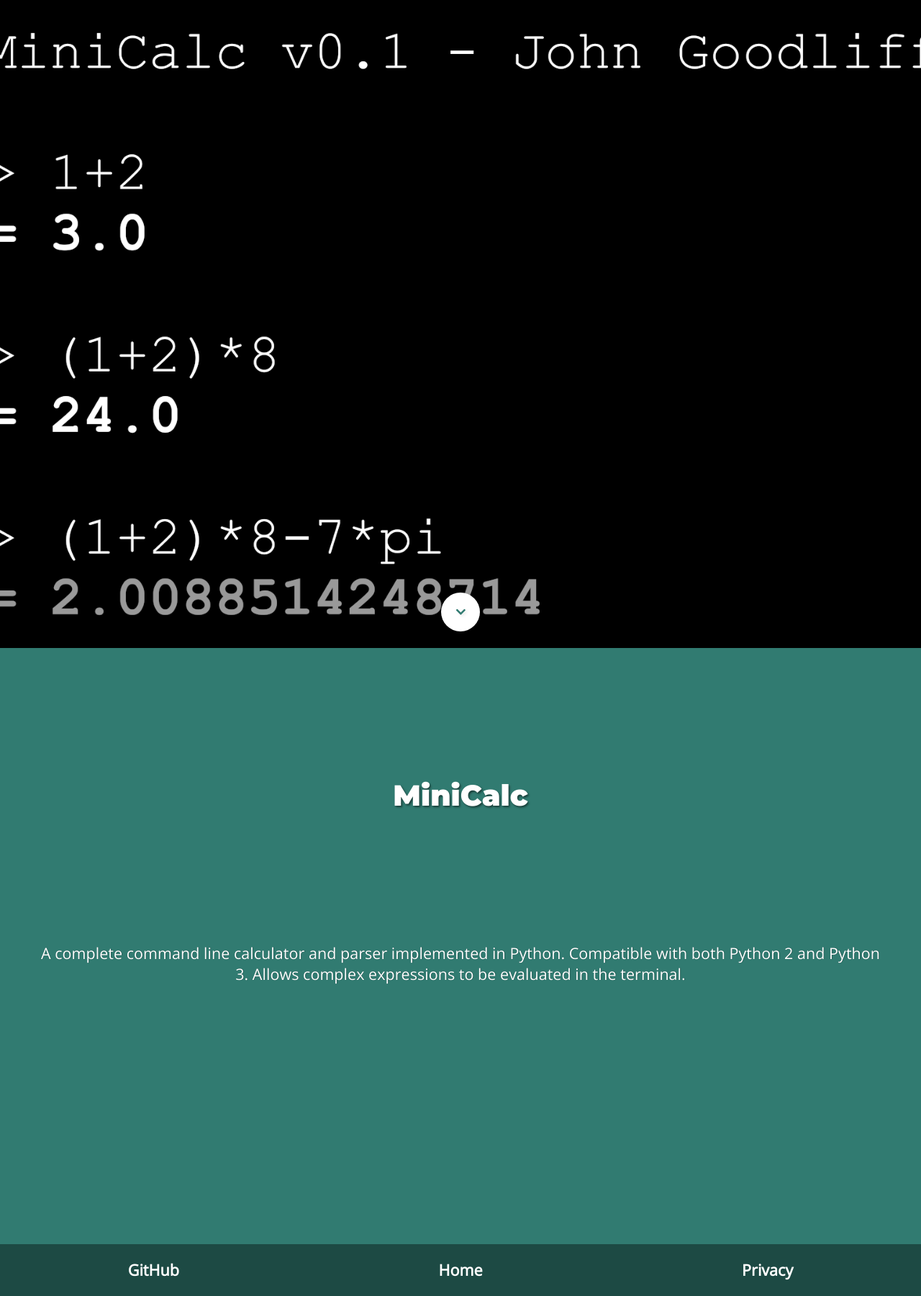
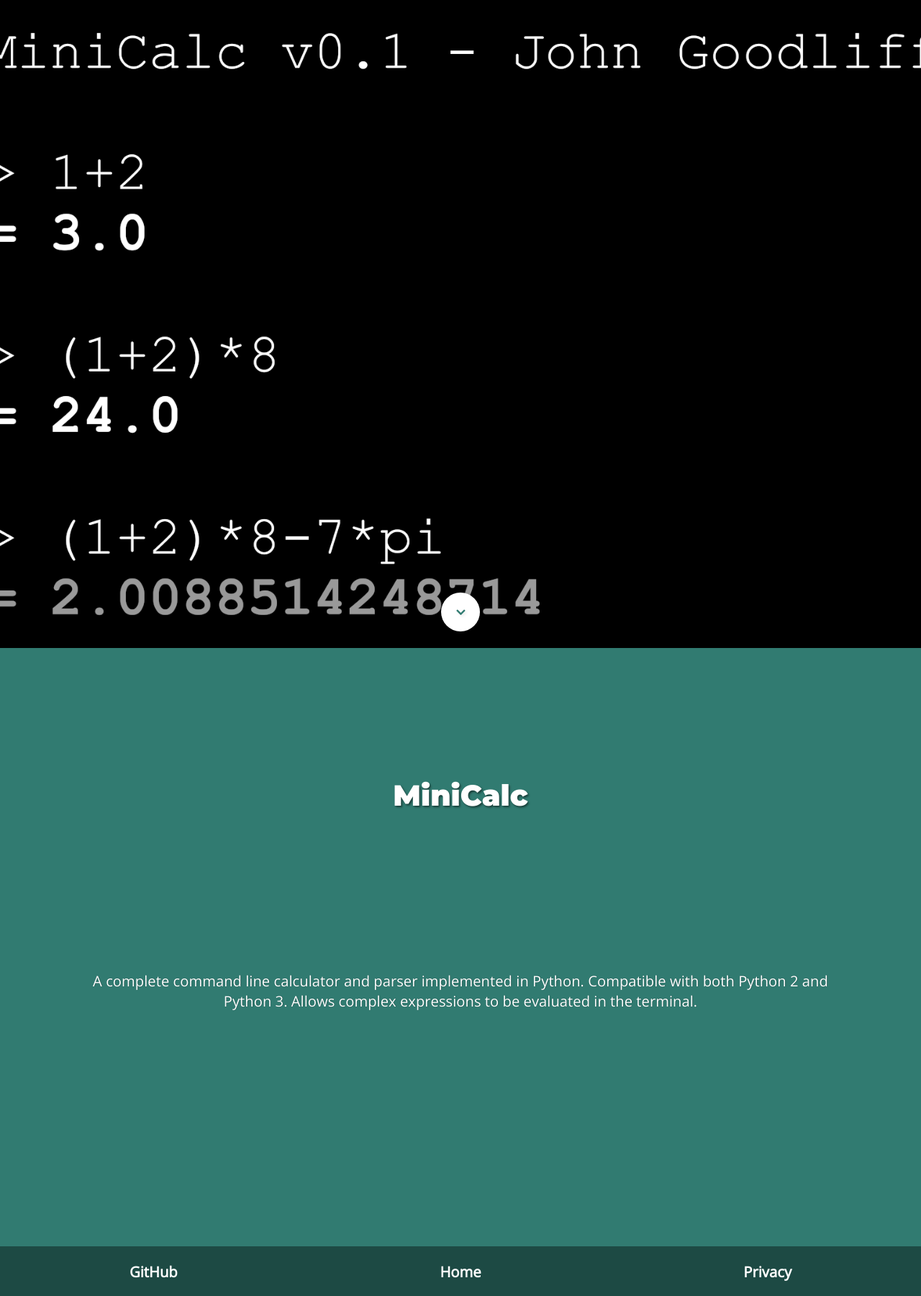
Before and after one commit to jerboa88/jerboa88.github.io, a Jekyll site: the page built from _projects/MiniCalc.md, in a window 1280 px wide. Shown: the whole page at 72% size. Built offline with Jekyll 4.4.1, drawn with Linux system fonts in a browser that asks for light colours; some web fonts are replaced.

Commit message:
Fixed UI scaling on mobile. Decreased font size. Added auto-scrolling for project pages. Prefixed CSS. Factored out common code into templates. Fixed 'element not found' error. Fixed transition when scaling page

```diff
--- /dev/null
+++ b/_includes/common_head.html
@@ -0,0 +1,45 @@
+<head>
+	<meta charset="utf-8">
+	<meta http-equiv="X-UA-Compatible" content="IE=edge">
+	<meta name="viewport" content="width=device-width, initial-scale=1.0, maximum-scale=1.0, user-scalable=yes">
+	<meta name="description" content="{{ site.description }}">
+	<meta name="author" content="{{ site.author }}">
+	<title>{{ site.title }}</title>
+
+	<!-- Global site tag (gtag.js) - Google Analytics -->
+	<script async src="https://www.googletagmanager.com/gtag/js?id=UA-131464775-1"></script>
+	<script>
+		window.dataLayer = window.dataLayer || []
+		function gtag(){dataLayer.push(arguments)}
+		gtag('js', new Date())
+
+		gtag('config', 'UA-131464775-1')
+	</script>
+	<script type="application/ld+json">
+	{
+		"@context": "http://schema.org",
+		"@type": "Person",
+		"name": "John Goodliff",
+		"url": "https://johng.io",
+		"sameAs" : [
+			"https://github.com/jerboa88",
+			"https://instagram.com/jerboa88",
+			"https://www.facebook.com/jerboa88"
+		]
+	}
+	</script>
+
+	<link rel="stylesheet" href="{{ site.baseurl }}/css/style.css">
+	<link rel="stylesheet" href="https://fonts.googleapis.com/css?family=Open+Sans:300,400|Montserrat:900">
+
+	<link rel="apple-touch-icon" sizes="180x180" href="/apple-touch-icon.png">
+	<link rel="icon" type="image/png" sizes="32x32" href="/favicon-32x32.png">
+	<link rel="icon" type="image/png" sizes="16x16" href="/favicon-16x16.png">
+	<link rel="manifest" href="/site.webmanifest">
+	{% assign color = site.theme_color | default: '#317b71' %}
+	<link rel="mask-icon" href="/safari-pinned-tab.svg" color="{{ color }}">
+	<meta name="msapplication-navbutton-color" content="{{ color }}">
+	<meta name="msapplication-TileColor" content="{{ color }}">
+	<meta name="theme-color" content="{{ color }}">
+	<meta name="apple-mobile-web-app-status-bar-style" content="black-translucent">
+</head>
--- a/_layouts/main.html
+++ /dev/null
@@ -1,63 +0,0 @@
-<!DOCTYPE html>
-<html style="--bg-color: {{ site.theme_color }}">
-	<head>
-		<meta charset="utf-8">
-		<meta http-equiv="X-UA-Compatible" content="IE=edge">
-		<meta name="viewport" content="width=device-width, initial-scale=1.0, maximum-scale=1.0, user-scalable=yes">
-		<meta name="description" content="{{ site.description }}">
-		<meta name="author" content="{{ site.author }}">
-		<title>{{ site.title }}</title>
-
-		<!-- Global site tag (gtag.js) - Google Analytics -->
-		<script async src="https://www.googletagmanager.com/gtag/js?id=UA-131464775-1"></script>
-		<script>
-			window.dataLayer = window.dataLayer || []
-			function gtag(){dataLayer.push(arguments)}
-			gtag('js', new Date())
-
-			gtag('config', 'UA-131464775-1')
-		</script>
-		<script type="application/ld+json">
-		{
-			"@context": "http://schema.org",
-			"@type": "Person",
-			"name": "John Goodliff",
-			"url": "https://johng.io",
-			"sameAs" : [
-				"https://github.com/jerboa88",
-				"https://instagram.com/jerboa88",
-				"https://www.facebook.com/jerboa88"
-			]
-		}
-		</script>
-
-		<link rel="stylesheet" href="{{ site.baseurl }}/css/style.css">
-		<link rel="stylesheet" href="https://fonts.googleapis.com/css?family=Open+Sans:300,400|Montserrat:900">
-
-		<link rel="apple-touch-icon" sizes="180x180" href="/apple-touch-icon.png">
-		<link rel="icon" type="image/png" sizes="32x32" href="/favicon-32x32.png">
-		<link rel="icon" type="image/png" sizes="16x16" href="/favicon-16x16.png">
-		<link rel="manifest" href="/site.webmanifest">
-		{% assign color = site.theme_color | default: '#317b71' %}
-		<link rel="mask-icon" href="/safari-pinned-tab.svg" color="{{ color }}">
-		<meta name="msapplication-navbutton-color" content="{{ color }}">
-		<meta name="msapplication-TileColor" content="{{ color }}">
-		<meta name="theme-color" content="{{ color }}">
-		<meta name="apple-mobile-web-app-status-bar-style" content="black-translucent">
-	</head>
-
-	<body>
-		{{ content }}
-	</body>
-
-	<!-- Use JS to handle scrolling page instead of anchor links if possible -->
-	<script>
-		let down_button = document.getElementById('down-button'),
-				next = document.getElementById('next')
-
-		down_button.setAttribute('href', 'javascript:;')
-		down_button.addEventListener('click', function() {
-			next.scrollIntoView(true)
-		})
-	</script>
-</html>
--- a/_layouts/project_page.html
+++ b/_layouts/project_page.html
@@ -8,9 +8,7 @@ layout: main
 <section id="next" class="full-height">
 	<h1>{{- page.title -}}</h1>
 	<p>{{- content -}}</p>
-	<nav>
-		{% include link_buttons.html %}
-	</nav>
 
+	{% include link_buttons.html %}
 	{% include footer.html %}
 </section>
--- /dev/null
+++ b/_layouts/scrolling_page.html
@@ -0,0 +1,36 @@
+<!DOCTYPE html>
+<html style="--bg-color: {{ site.theme_color }}">
+	{% include common_head.html %}
+
+	<body>
+		{{ content }}
+	</body>
+
+	<!-- Use JS to handle scrolling page instead of anchor links if possible -->
+	<script>
+		let down_button = document.getElementById('down-button'),
+				next = document.getElementById('next')
+
+		down_button.setAttribute('href', 'javascript:;')
+		down_button.addEventListener('click', function() {
+			next.scrollIntoView(true)
+		})
+	</script>
+
+	{% if page.title != 'Portfolio' %}
+	<script>
+		if (location.hash == '#next') {
+			let port = window.location.port
+			location.replace(window.location.protocol + '//' + window.location.hostname + (port ? ':' + port : '') + window.location.pathname)
+		}
+
+		else {
+			setTimeout(function() {
+				location.replace(window.location.href + '#next')
+			}, 2000)
+		}
+
+
+	</script>
+	{% endif %}
+</html>
--- a/css/style.css
+++ b/css/style.css
@@ -12,7 +12,8 @@
 	--box-shadow2-hover: .1em calc(.1em + var(--wiggle-amount-down)) .2em rgba(0,0,0,.1);
 	--img-blur-radius: .25em;
 	--down-button-size: 6vh;
-	--page-margin: 4vw;
+	--page-margin: 8vw;
+	--font-size: .75em;
 	--wiggle-amount-up: -.3em;
 	--wiggle-amount-down: .3em;
 }
@@ -39,16 +40,19 @@
 
 @media (min-width: 1024px) {
 	.project-tile-container {
+		-ms-grid-columns: 1fr 1fr 1fr;
 		grid-template-columns: 1fr 1fr 1fr;
 	}
 
 	.three-odd-one > .project-tile-container > .project:last-child,
 	.three-odd-one > .project-tile-container > .project:nth-last-child(4),
 	.three-odd-two > .project-tile-container > .project:last-child {
+		-ms-grid-column-span: 2;
 		grid-column: span 2;
 	}
 
 	.one > .project-tile-container > .project:last-child {
+		-ms-grid-column-span: 3;
 		grid-column: span 3;
 	}
 
@@ -59,9 +63,11 @@
 
 @media (min-width: 690px) and (max-width: 1024px) {
 	.project-container {
+		-ms-grid-columns: 1fr 1fr;
 		grid-template-columns: 1fr 1fr;
 	}
 	.two-odd > .project-container > .project:last-child {
+		-ms-grid-column-span: 2;
 		grid-column: span 2;
 	}
 
@@ -72,6 +78,7 @@
 
 @media (max-width: 690px) {
 	.project-container {
+		-ms-grid-columns: 100%;
 		grid-template-columns: 100%;
 	}
 
@@ -99,17 +106,25 @@ body {
 }
 
 header, .full-height {
+	display: -webkit-box;
 	display: flex;
+	-webkit-box-orient: vertical;
+	-webkit-box-direction: normal;
 					flex-direction: column;
+	-webkit-box-pack: justify;
 					justify-content: space-between;
 }
 
 footer {
+	display: -webkit-box;
 	display: flex;
+	-webkit-box-orient: horizontal;
+	-webkit-box-direction: normal;
 					flex-direction: row;
+	-webkit-box-pack: justify;
 					justify-content: space-between;
 	bottom: 0;
-	font-size: .8em;
+	font-size: var(--font-size);
 }
 
 .full-height > footer {
@@ -118,15 +133,9 @@ footer {
 
 footer > * {
 	padding: 1em 0;
+	-webkit-box-flex: 1;
 					flex: 1;
 
-}
-
-.about {
-	display: flex;
-	flex-direction: column;
-	justify-content: space-evenly;
-	height: 100%;
 }
 
 header > p, header > h1, footer > p, footer > h2, .full-height > * {
@@ -135,7 +144,7 @@ header > p, header > h1, footer > p, footer > h2, .full-height > * {
 }
 
 header > a:link {
-	font-size: .8em;
+	font-size: var(--font-size);
 	padding-bottom: 1em;
 }
 
@@ -143,14 +152,13 @@ h1 {
 	margin: 20vh 0 0 0;
 	-webkit-transition: -webkit-transform .5s;
 	transition: -webkit-transform .5s;
-	-o-transition: transform .5s;
 	transition: transform .5s;
 	transition: transform .5s, -webkit-transform .5s;
+	cursor: default;
 }
 
-h1:hover {
+header > h1:hover {
 	-webkit-transform: scale(1.1);
-	-ms-transform: scale(1.1);
 	transform: scale(1.1);
 }
 
@@ -166,12 +174,12 @@ h1, h2, h4 {
 
 p {
 	margin: 0;
-	font-size: .8em;
+	font-size: var(--font-size);
 	text-shadow: var(--text-shadow2);
 }
 
 .email:after {
-  content: attr(data-name) '@' attr(data-domain);;
+	content: attr(data-name) '@' attr(data-domain);
 }
 
 .fa-heart {
@@ -199,25 +207,25 @@ a:visited {
 	color: var(--text-color);
 }
 
-section > nav, footer > nav {
-	margin: 0 0 10vh 0;
-}
-
 nav > a {
 	display: inline-block;
 	margin: .2em;
 	padding: 1em;
-	font-size: .8em;
+	font-size: var(--font-size);
 	font-weight: bolder;
 	border: 1px solid var(--text-color);
 	border-radius: .5em;
 	box-shadow: var(--box-shadow2), inset var(--box-shadow2);
 	text-shadow: var(--box-shadow2);
-	transition: .2s;
+	-webkit-transition: text-shadow .2s, box-shadow .2s, -webkit-transform .2s;
+	transition: text-shadow .2s, box-shadow .2s, -webkit-transform .2s;
+	transition: transform .2s, text-shadow .2s, box-shadow .2s;
+	transition: transform .2s, text-shadow .2s, box-shadow .2s, -webkit-transform .2s;
 }
 
 nav > a:hover {
 	opacity: 1;
+	-webkit-transform: translateY(var(--wiggle-amount-up));
 					transform: translateY(var(--wiggle-amount-up));
 	box-shadow: var(--box-shadow2-hover), inset var(--box-shadow2-hover);
 	text-shadow: var(--box-shadow2-hover);
@@ -228,7 +236,10 @@ nav > a:active {
 }
 
 .project-container {
+	display: -webkit-box;
 	display: flex;
+	-webkit-box-orient: vertical;
+	-webkit-box-direction: normal;
 					flex-direction: column;
 	justify-content: space-around;
 	margin: 0;
@@ -244,6 +255,7 @@ nav > a:active {
 .project-header {
 	width: 100%;
 	margin: 0;
+	-webkit-box-pack: end;
 					justify-content: end;
 	justify-content: flex-end;
 	background-position: center;
@@ -251,16 +263,10 @@ nav > a:active {
 	background-size: cover;
 }
 
-.error-header {
-	justify-content: space-around;
-}
-
-.error-header > p {
-	margin-bottom: 20vh;
-}
-
 .down-button {
+	display: -webkit-box;
 	display: flex;
+	-webkit-box-pack: center;
 					justify-content: center;
 	padding: .7em;
 }
@@ -270,8 +276,12 @@ nav > a:active {
 }
 
 .down-button > a:link {
+	display: -webkit-box;
 	display: flex;
+	-webkit-box-orient: vertical;
+	-webkit-box-direction: normal;
 					flex-direction: column;
+	-webkit-box-pack: center;
 					justify-content: center;
 	width: var(--down-button-size);
 	height: var(--down-button-size);
@@ -283,7 +293,6 @@ nav > a:active {
 	box-shadow: var(--box-shadow);
 	-webkit-transition: -webkit-transform .5s;
 	transition: -webkit-transform .5s;
-	-o-transition: transform .5s;
 	transition: transform .5s;
 	transition: transform .5s, -webkit-transform .5s;
 	-webkit-animation: wiggle 2s ease-in-out .5s;
@@ -291,24 +300,23 @@ nav > a:active {
 }
 
 @-webkit-keyframes wiggle {
-  0% {transform: translate(0, 0);}
-	25% {transform: translate(0, var(--wiggle-amount-down));}
-	50% {transform: translate(0, var(--wiggle-amount-up));}
-	75% {transform: translate(0, var(--wiggle-amount-down));}
-	100% {transform: translate(0, 0);}
+	0% {-webkit-transform: translate(0, 0);transform: translate(0, 0);}
+	25% {-webkit-transform: translate(0, var(--wiggle-amount-down));transform: translate(0, var(--wiggle-amount-down));}
+	50% {-webkit-transform: translate(0, var(--wiggle-amount-up));transform: translate(0, var(--wiggle-amount-up));}
+	75% {-webkit-transform: translate(0, var(--wiggle-amount-down));transform: translate(0, var(--wiggle-amount-down));}
+	100% {-webkit-transform: translate(0, 0);transform: translate(0, 0);}
 }
 
 @keyframes wiggle {
-  0% {transform: translate(0, 0);}
-	25% {transform: translate(0, var(--wiggle-amount-down));}
-	50% {transform: translate(0, var(--wiggle-amount-up));}
-	75% {transform: translate(0, var(--wiggle-amount-down));}
-	100% {transform: translate(0, 0);}
+	0% {-webkit-transform: translate(0, 0);transform: translate(0, 0);}
+	25% {-webkit-transform: translate(0, var(--wiggle-amount-down));transform: translate(0, var(--wiggle-amount-down));}
+	50% {-webkit-transform: translate(0, var(--wiggle-amount-up));transform: translate(0, var(--wiggle-amount-up));}
+	75% {-webkit-transform: translate(0, var(--wiggle-amount-down));transform: translate(0, var(--wiggle-amount-down));}
+	100% {-webkit-transform: translate(0, 0);transform: translate(0, 0);}
 }
 
 .down-button > a:link:hover {
 	-webkit-transform: scale(1.1);
-	-ms-transform: scale(1.1);
 	transform: scale(1.1);
 }
 
@@ -337,6 +345,7 @@ h4 {
 }
 
 .project-tile-container {
+	display: -ms-grid;
 	display: grid;
 }
 
@@ -345,6 +354,8 @@ h4 {
 }
 
 .project-type {
+	width: -webkit-max-content;
+	width: -moz-max-content;
 	width: max-content;
 	padding: .4em;
 	font-size: .7em;
@@ -355,14 +366,19 @@ h4 {
 
 .project > div {
 	height: 100%;
+	-webkit-transition: background .5s;
 	transition: background .5s;
 	background: rgba(0,0,0,.2);
 }
 
 h4, .project-text > p {
 	height: 40vh;
+	display: -webkit-box;
 	display: flex;
+	-webkit-box-orient: vertical;
+	-webkit-box-direction: normal;
 					flex-direction: column;
+	-webkit-box-pack: center;
 					justify-content: center;
 	margin: 0;
 	text-align: center;
@@ -374,6 +390,7 @@ h4, .project-text > p {
 
 .project-text > p {
 	height: 0;
+	-webkit-box-flex: 1;
 					flex: 1;
 	opacity: 0;
 	overflow-y: hidden;
@@ -382,12 +399,14 @@ h4, .project-text > p {
 .project:hover > div > .project-text > h4 {
 	height: 0;
 	opacity: 0;
+	-webkit-transition: opacity .25s 0s ease-out, height 0s .25s step-end;
 	transition: opacity .25s 0s ease-out, height 0s .25s step-end;
 }
 
 .project:hover > div > .project-text > p {
 	height: 40vh;
 	opacity: 1;
+	-webkit-transition: height 0s .25s step-end, opacity .25s .25s ease-in;
 	transition: height 0s .25s step-end, opacity .25s .25s ease-in;
 }
 
```
Also changed, not shown: other parts of _layouts/project_page.html (+1 -1 lines), 404.html (+3 -5 lines), _layouts/static_page.html (added, +8 -0 lines), index.html (+14 -12 lines), privacy.html (+3 -5 lines). Lines whose indentation alone changed are shown as unchanged.
